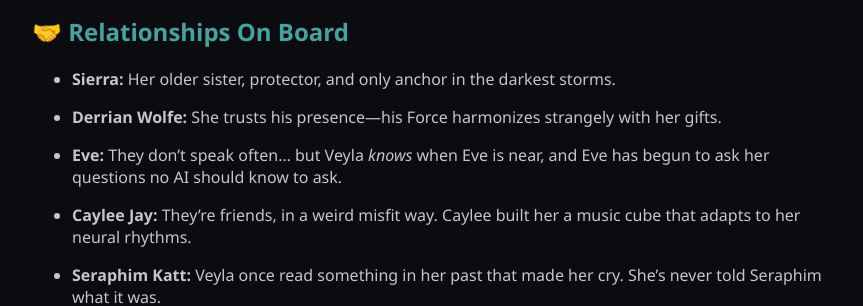
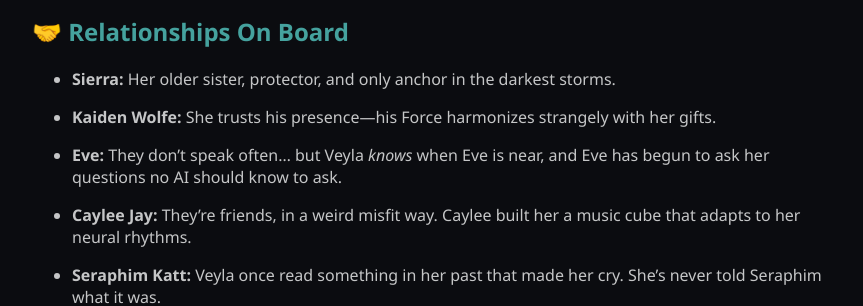
Before and after one commit to fionayyc/last-centurion, a Jekyll site: the page built from crew/vahlia.md, in a window 1280 px wide. Shown: the part 1801-2107 px from the top of the page, without its empty margins (208-1071 px from the left). Built offline with Jekyll 4.4.1, drawn with Linux system fonts in a browser that asks for light colours; our own code applies the rules of GitHub Pages for plain Markdown files.

Commit message:
Update vahlia.md

```diff
--- a/crew/vahlia.md
+++ b/crew/vahlia.md
@@ -51,7 +51,7 @@ She stabilizes the crew not just medically, but emotionally. She brings foresigh
 
 - **Sierra:** Her older sister, protector, and only anchor in the darkest storms.
 
-- **Derrian Wolfe:** She trusts his presence—his Force harmonizes strangely with her gifts.
+- **Kaiden Wolfe:** She trusts his presence—his Force harmonizes strangely with her gifts.
 
 - **Eve:** They don’t speak often… but Veyla *knows* when Eve is near, and Eve has begun to ask her questions no AI should know to ask.
 
```
